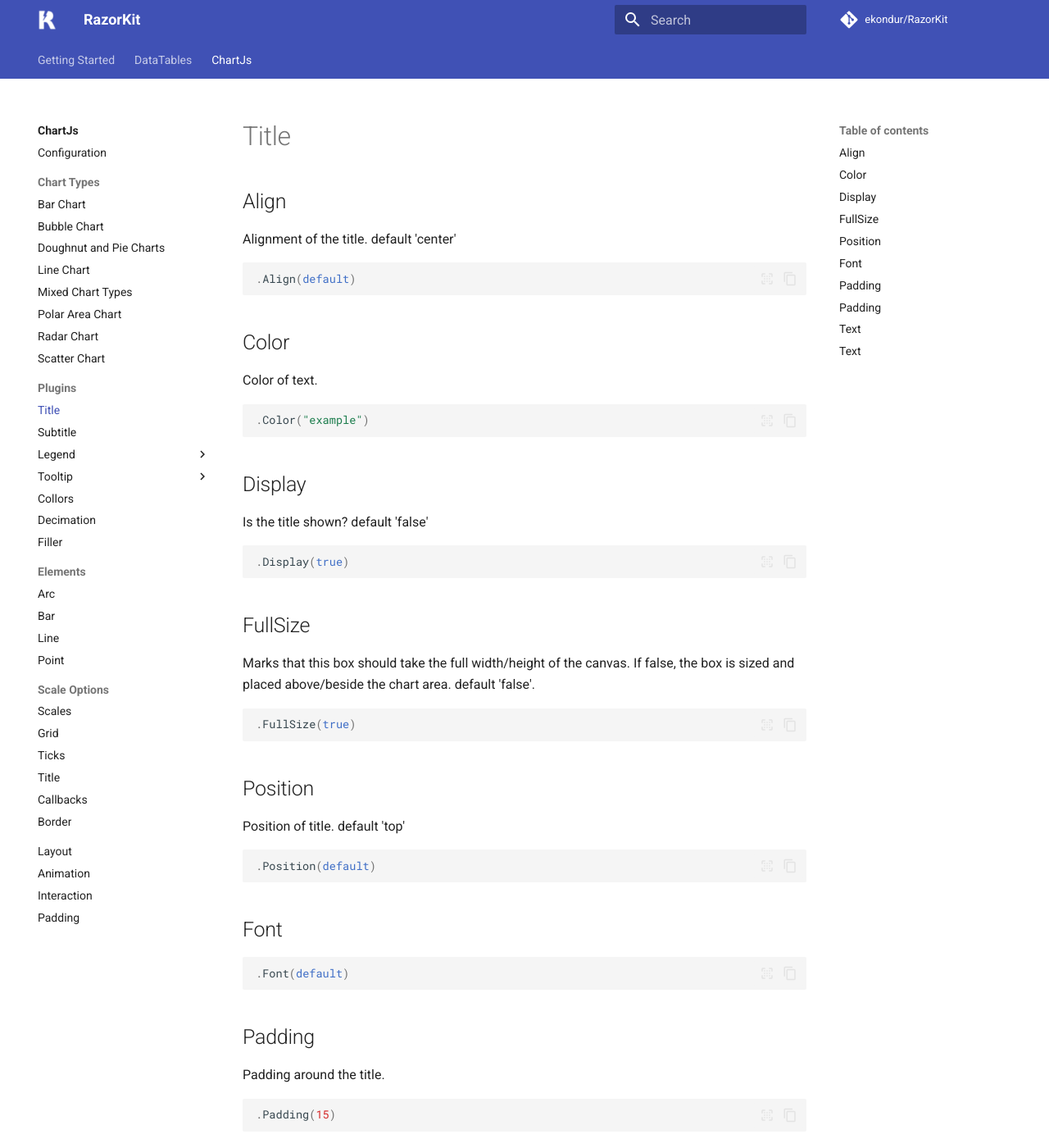
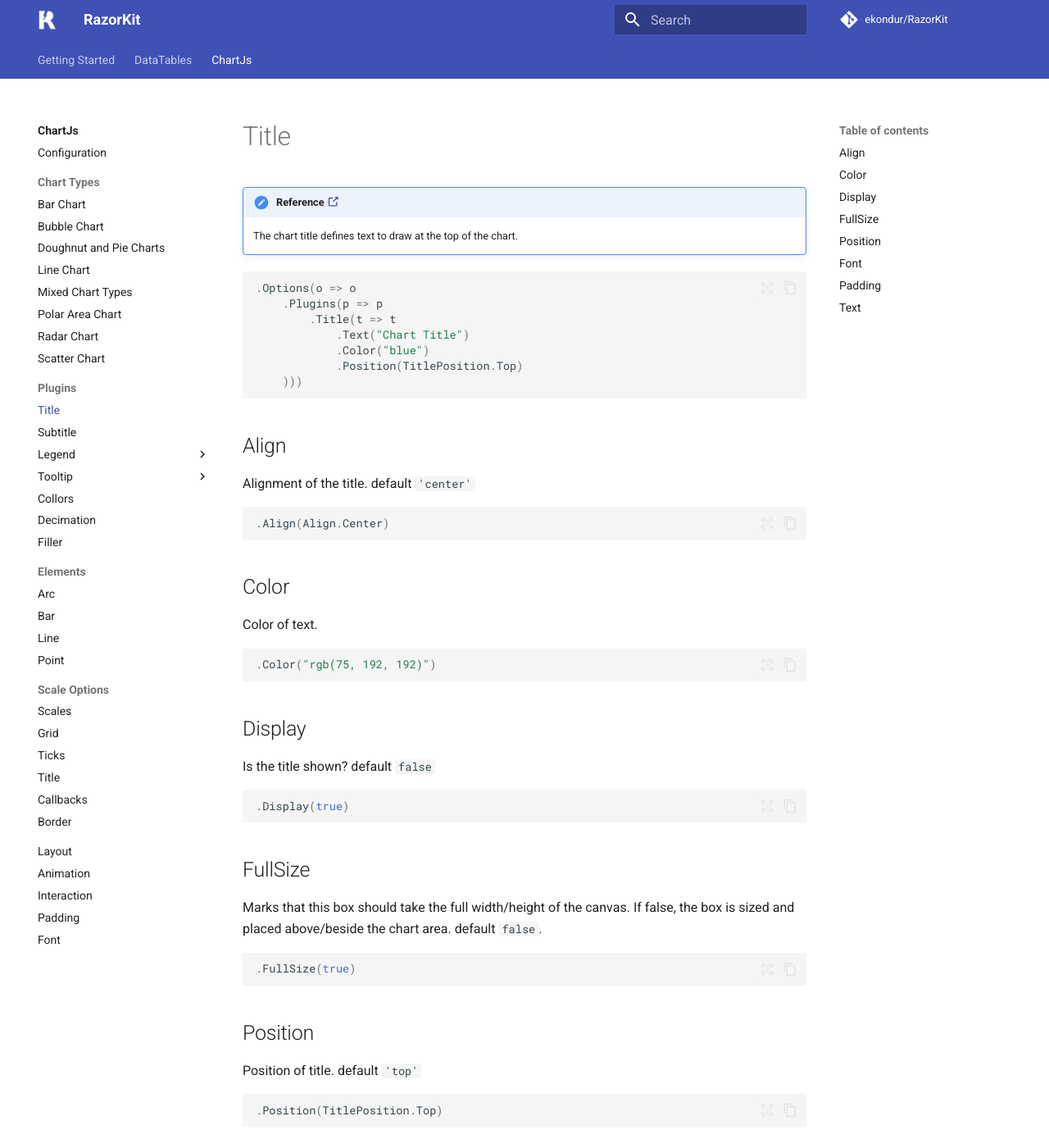
Before and after one commit to ekondur/RazorKit, an MkDocs documentation site: the page built from docs/chartjs/plugins/title.md, in a window 1280 px wide and 1400 px high. Shown: the whole window at 82% size. Built offline with MkDocs 1.6.1 and Material for MkDocs 9.7.7, drawn with Linux system fonts in a browser that asks for light colours; comment, search, counter and statistics services are not loaded; some of the changed text lies outside the part shown.

Commit message:
update title configuration

````diff
--- a/docs/chartjs/plugins/title.md
+++ b/docs/chartjs/plugins/title.md
@@ -1,61 +1,69 @@
+!!! note "Reference [:octicons-link-external-16:](https://www.chartjs.org/docs/latest/configuration/title.html)"
+	The chart title defines text to draw at the top of the chart.
+
+```csharp
+.Options(o => o
+    .Plugins(p => p
+        .Title(t => t
+            .Text("Chart Title")
+            .Color("blue")
+            .Position(TitlePosition.Top)
+    )))
+```
+
 ## Align
-Alignment of the title. default 'center'
+Alignment of the title. default ```'center'```
 ```csharp
-.Align(default)
+.Align(Align.Center)
 ```
 
 ## Color
 Color of text.
 ```csharp
-.Color("example")
+.Color("rgb(75, 192, 192)")
 ```
 
 ## Display
-Is the title shown? default 'false'
+Is the title shown? default ```false```
 ```csharp
 .Display(true)
 ```
 
 ## FullSize
 Marks that this box should take the full width/height of the canvas.
-            If false, the box is sized and placed above/beside the chart area.
-            default 'false'.
+If false, the box is sized and placed above/beside the chart area. default ```false```.
 ```csharp
 .FullSize(true)
 ```
 
 ## Position
-Position of title. default 'top'
+Position of title. default ```'top'```
 ```csharp
-.Position(default)
+.Position(TitlePosition.Top)
 ```
 
 ## Font
-
+See font configuration.
 ```csharp
-.Font(default)
+.Font(f => f.Size(10))
 ```
 
 ## Padding
 Padding around the title.
 ```csharp
-.Padding(15)
+.Padding(5)
 ```
-
-## Padding
-
+See padding configuration.
 ```csharp
-.Padding(default)
+.Padding(p => p.Top(5).Bottom(10))
 ```
 
 ## Text
 The string title.
 ```csharp
-.Text("example")
+.Text("Chart Title")
 ```
-
-## Text
-The string title(s).
+Define multiple title.
 ```csharp
-.Text(default)
+.Text("Title 1", "Title 2")
 ```
--- a/mkdocs.yml
+++ b/mkdocs.yml
@@ -104,3 +104,4 @@ nav:
     - Animation: chartjs/animation.md
     - Interaction: chartjs/interaction.md
     - Padding: chartjs/padding.md
+    - Font: chartjs/font.md
````
Also changed, not shown: docs/chartjs/font.md (added, +42 -0 lines).
